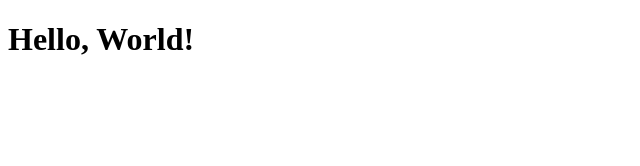
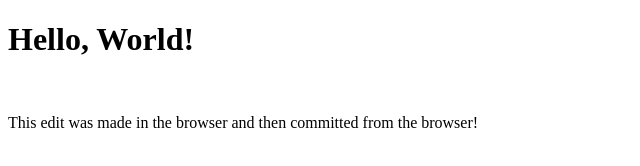
Before and after one commit to UEMxMDE/CS3338-first-project, a plain HTML site: page index.html in a window 1280 px wide. Shown: the whole page, without its empty margins (0-640 px from the left). Drawn offline with Linux system fonts and the light colour scheme.

Commit message:
Update index.html
Edited index.html in a web browser.

```diff
--- a/index.html
+++ b/index.html
@@ -7,5 +7,7 @@
 </head>
 <body>
     <h1>Hello, World!</h1>
+    <br />
+    <p>This edit was made in the browser and then committed from the browser!</p>
 </body>
 </html>
```
